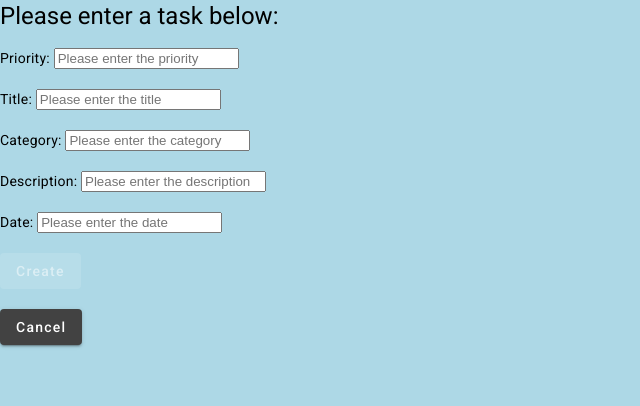
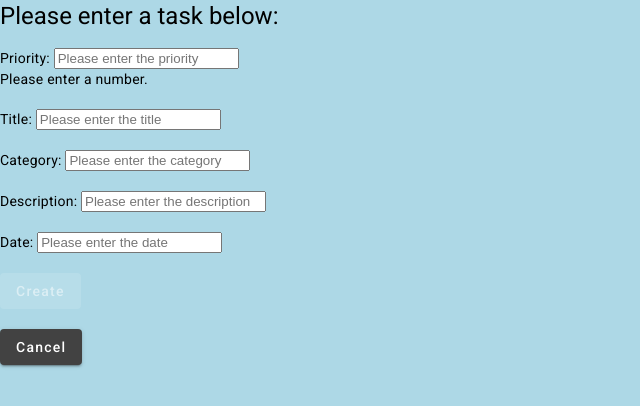
Before and after one commit to cng04/Task-Manager, an Angular app in the folder angular/: page /toDoForm in a window 1280 px wide. Shown: the top 406 px of the page, without its empty margins (0-640 px from the left). Built offline with nearby package versions, Linux system fonts and the light colour scheme.

Commit message:
Added display validation in UI

```diff
--- a/angular/src/app/view/to-do-form/to-do-form.component.html
+++ b/angular/src/app/view/to-do-form/to-do-form.component.html
@@ -2,9 +2,8 @@
 
 <form *ngIf = "!edit" [formGroup]="taskForm" (ngSubmit)="onSubmit()">
     <label for="priority" class="form-label"> Priority: </label>
-        <input type="text" formControlName="priority" class="form-control" placeholder="Please enter the priority"><br><br>
-        <!-- <div *ngIf="taskForm.priority.errors?.['required']"> Please enter a number. </div> -->
-        <!-- <p *ngIf="priority.errors.pattern"> Number Only </p> -->
+        <input type="text" formControlName="priority" class="form-control" placeholder="Please enter the priority"><br>
+        <div *ngIf="form['priority'].errors?.['required']"> Please enter a number. </div><br>
     <label for="title" class="form-label"> Title: </label>
     <input type="text" formControlName="title" class="form-control" placeholder="Please enter the title"><br><br>
     <label for="category" class="form-label"> Category: </label>
--- a/angular/src/app/view/to-do-form/to-do-form.component.ts
+++ b/angular/src/app/view/to-do-form/to-do-form.component.ts
@@ -57,6 +57,7 @@ export class ToDoFormComponent implements OnInit {
     }
   }
 
+  // Saving a new task or editing a task
   saveTask(): void {
     // If we are editing, call the editTask method which calls the PUT API
     if (this.submitted) {
@@ -73,8 +74,13 @@ export class ToDoFormComponent implements OnInit {
     }
   }
 
+  // On submit of the form
   onSubmit(): void {
     this.task = this.taskForm.value;
     this.saveTask();
   }
+
+  get form() {
+    return this.taskForm.controls;
+  }
 }
```
